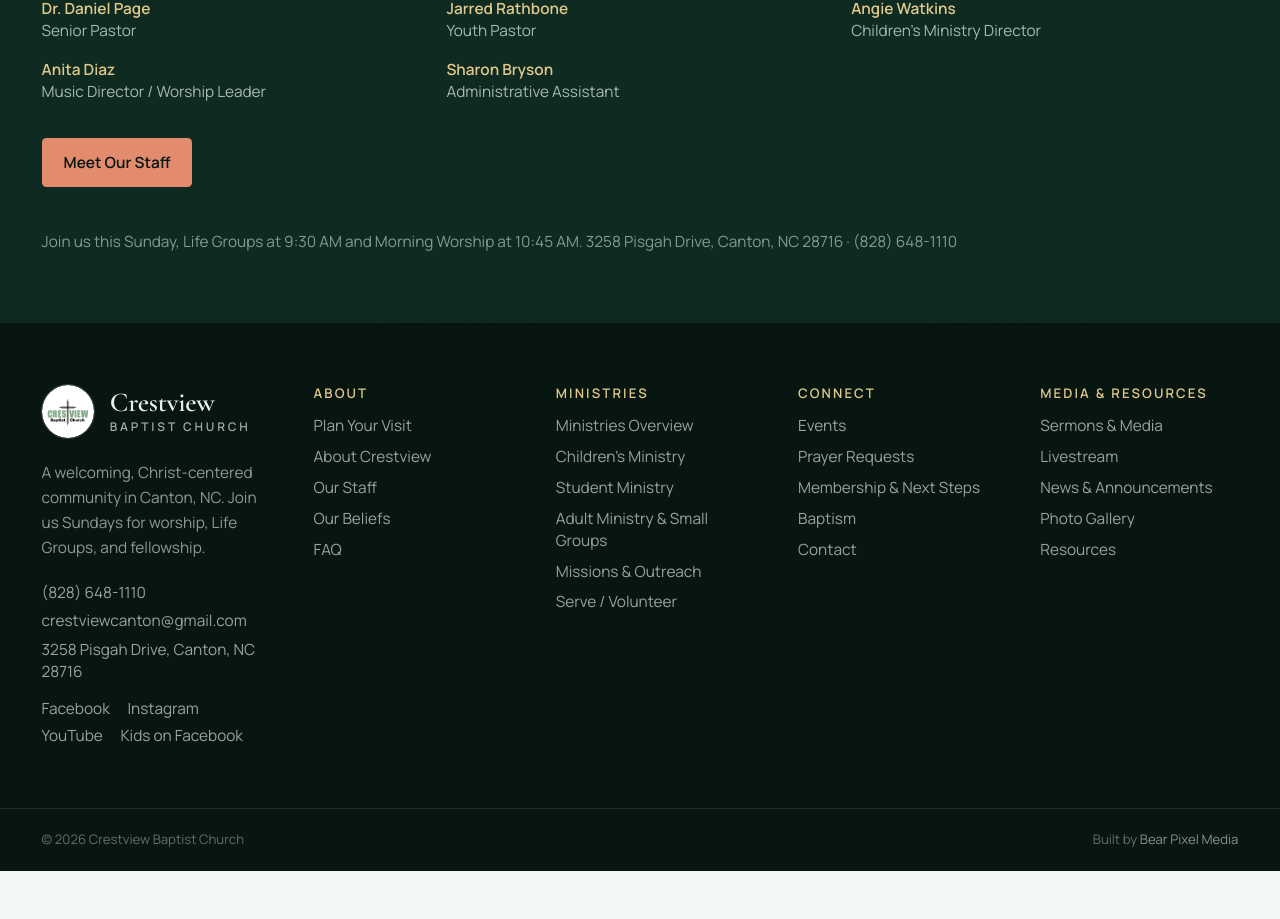
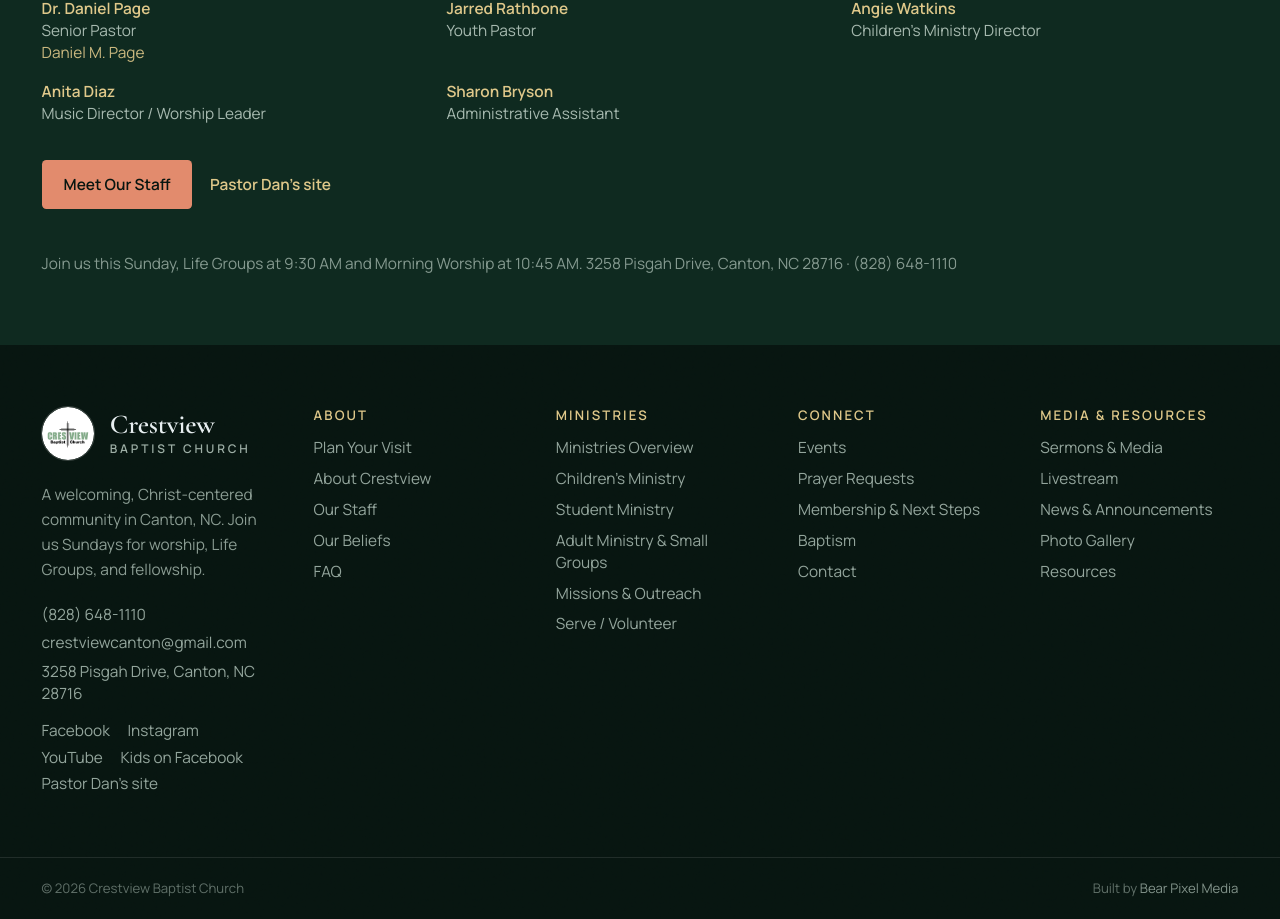
Before and after one commit to bearpixelmedia/crestviewcanton.com, a Next.js app: page /about in a window 1280 px wide. Shown: the part 2353-3272 px from the top of the page. Before the commit the page ends 3224 px from the top, so only its background shows below. Built offline with nearby package versions, Linux system fonts and the light colour scheme.

Commit message:
Link Pastor Dan’s site on footer, staff, and about
Surface https://danielmpage.com as Pastor Dan’s site / Daniel M. Page
where visitors look for senior pastor info.

```diff
--- a/src/app/about/page.tsx
+++ b/src/app/about/page.tsx
@@ -127,15 +127,38 @@ export default function AboutPage() {
                 <span className="font-semibold text-gold-soft">{person.name}</span>
                 <br />
                 {person.role}
+                {"website" in person && person.website ? (
+                  <>
+                    <br />
+                    <a
+                      href={person.website.href}
+                      target="_blank"
+                      rel="noopener noreferrer"
+                      className="text-gold-soft/90 underline-offset-2 hover:text-fog hover:underline"
+                    >
+                      {person.website.label}
+                    </a>
+                  </>
+                ) : null}
               </li>
             ))}
           </ul>
-          <Link
-            href="/our-staff"
-            className="mt-8 inline-flex rounded-sm bg-dawn px-5 py-3 text-sm font-semibold text-forest"
-          >
-            Meet Our Staff
-          </Link>
+          <div className="mt-8 flex flex-wrap items-center gap-4">
+            <Link
+              href="/our-staff"
+              className="inline-flex rounded-sm bg-dawn px-5 py-3 text-sm font-semibold text-forest"
+            >
+              Meet Our Staff
+            </Link>
+            <a
+              href={site.pastorWebsite.href}
+              target="_blank"
+              rel="noopener noreferrer"
+              className="text-sm font-semibold text-gold-soft underline-offset-2 hover:text-fog hover:underline"
+            >
+              {site.pastorWebsite.label}
+            </a>
+          </div>
           <p className="mt-10 text-sm text-mist/70">
             Join us this Sunday, Life Groups at 9:30 AM and Morning Worship at
             10:45 AM. {site.address.full} · {site.phone}
--- a/src/app/our-staff/page.tsx
+++ b/src/app/our-staff/page.tsx
@@ -55,6 +55,18 @@ export default function OurStaffPage() {
                         {person.contact}
                       </p>
                     ) : null}
+                    {"website" in person && person.website ? (
+                      <p className="mt-2 text-sm">
+                        <a
+                          href={person.website.href}
+                          target="_blank"
+                          rel="noopener noreferrer"
+                          className="font-semibold text-dawn-deep underline-offset-2 hover:text-canopy hover:underline"
+                        >
+                          {person.website.label}
+                        </a>
+                      </p>
+                    ) : null}
                   </div>
                 </article>
               );
--- a/src/components/SiteFooter.tsx
+++ b/src/components/SiteFooter.tsx
@@ -61,6 +61,14 @@ export function SiteFooter() {
               >
                 Kids on Facebook
               </a>
+              <a
+                href={site.pastorWebsite.href}
+                target="_blank"
+                rel="noopener noreferrer"
+                className="hover:text-fog"
+              >
+                {site.pastorWebsite.label}
+              </a>
             </li>
           </ul>
         </div>
--- a/src/lib/site.ts
+++ b/src/lib/site.ts
@@ -16,6 +16,10 @@ export const site = {
   phoneTel: "+18286481110",
   email: "crestviewcanton@gmail.com",
   pastorEmail: "pagebypage8@gmail.com",
+  pastorWebsite: {
+    href: "https://danielmpage.com",
+    label: "Pastor Dan’s site",
+  },
   giveUrl: "https://secure.myvanco.com/L-ZB2Z/home",
   textToGive: "18285374412",
   textToGiveDisplay: "1 828 537 4412",
@@ -135,6 +139,10 @@ export const staff = [
     photo: "/staff/daniel-page.jpg",
     bio: "Dr. Daniel Page has developed a growing love for God’s Word through years of preaching and teaching. His goal is to communicate God’s powerful Word with relevant application for today’s world. Dan grew up in Cherryville, NC, trusted Christ at age 10, and studied music at Appalachian State University (B.M.E. 1987, M.M.E. 1989). After serving churches in worship, youth, and children’s ministry, including a mission year in France, he entered pastoral ministry in 2001 and completed an M.Div. from Southeastern Baptist Theological Seminary. Crestview called him in 2009; he and his family relocated from Raleigh to begin as Senior Pastor in June 2009. He completed a D.Min. in Evangelism and Discipleship from North Greenville University in 2017.",
     contact: "pagebypage8@gmail.com",
+    website: {
+      href: "https://danielmpage.com",
+      label: "Daniel M. Page",
+    },
   },
   {
     slug: "jarred-rathbone",
```
